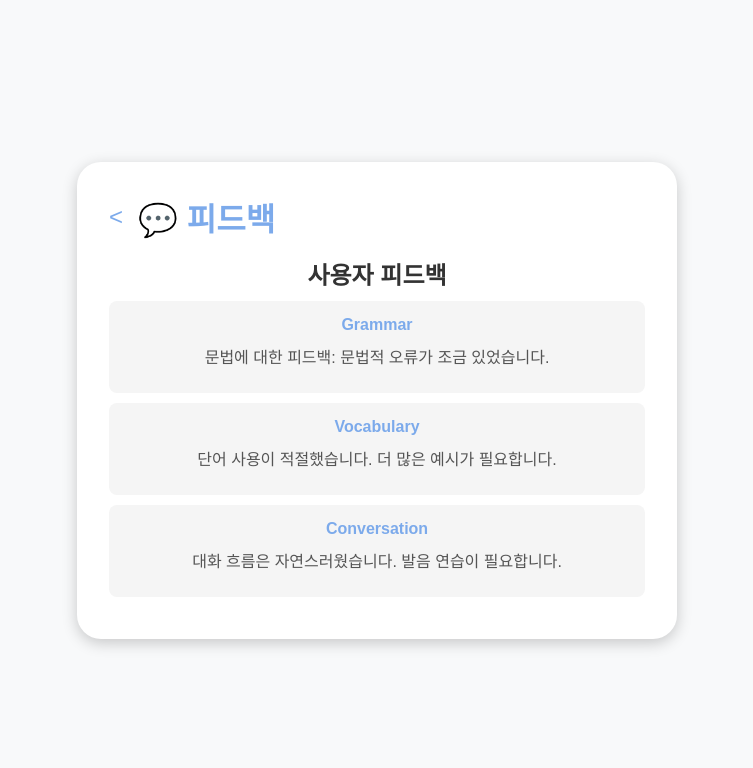
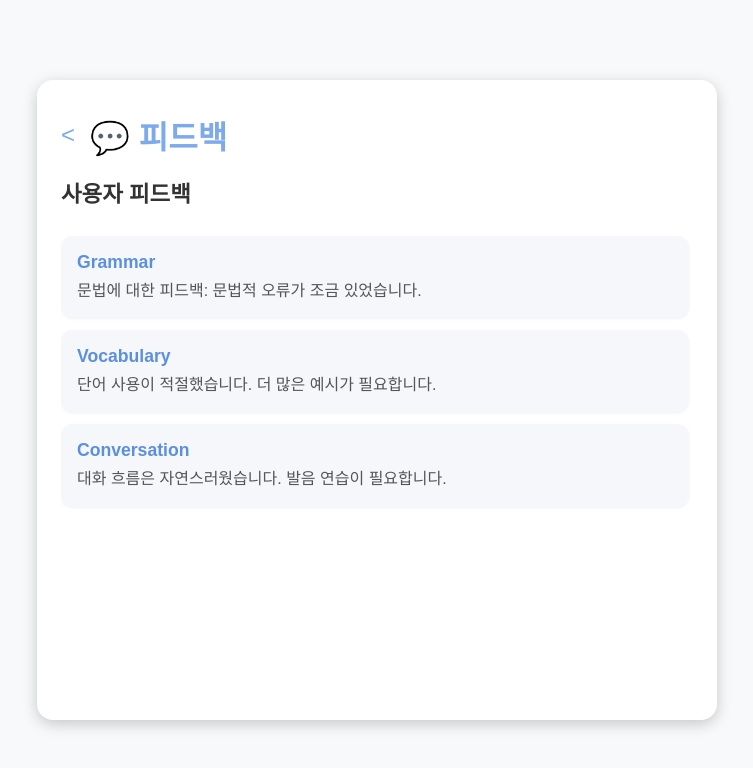
Before and after one commit to nojungsin/eng_learn_chat, a React (Create React App) app in the folder eng_learning/ui/: page /feedback in a window 1280 px wide. Shown: the top 768 px of the page, without its empty margins (263-1016 px from the left). Built offline with nearby package versions, Linux system fonts and the light colour scheme.

Commit message:
Update Feedback.css

```diff
--- a/eng_learning/ui/src/pages/Feedback.css
+++ b/eng_learning/ui/src/pages/Feedback.css
@@ -1,3 +1,4 @@
+/* 컨테이너 */
 .feedback-container {
   display: flex;
   align-items: center;
@@ -7,89 +8,104 @@
   font-family: 'Poppins', sans-serif;
 }
 
+/* 카드: home/chat과 동일 스케일 */
 .feedback-card {
-    background-color: white;
-    padding: 2rem;
-    border-radius: 1.5rem;
-    box-shadow: rgba(0, 0, 0, 0.2) 0px 4px 15px;
-    width: 90%;
-    max-width: 600px;
-    text-align: center;
+  background-color: #fff;
+  width: clamp(320px, 80vw, 680px);
+  height: 80vh;
+  padding: clamp(20px, 3vw, 32px) clamp(16px, 2.6vw, 24px);
+  border-radius: 16px;
+  box-shadow: 0 4px 15px rgba(0,0,0,0.2);
+  box-sizing: border-box;
+
+  display: flex;
+  flex-direction: column;
+  overflow: hidden; /* 내부 스크롤을 위해 */
+  text-align: left;
 }
 
-.feedback-card h2 {
-    font-size: 2rem;
-    color: #7caaeb;
-}
-
-.feedback-card h3 {
-    font-size: 1.5rem;
-    color: #333;
-}
-
-.feedback-list {
-    list-style: none;
-    padding: 0;
-}
-
-.feedback-item {
-    background-color: #f5f5f5;
-    margin: 10px 0;
-    padding: 15px;
-    border-radius: 8px;
-}
-
-.feedback-item h4 {
-    margin: 0;
-    font-weight: bold;
-    color: #7caaeb;
-}
-
-.feedback-item p {
-    margin: 10px 0;
-    color: #555;
-}
-
-.home-button {
-    background-color: #7caaeb;
-    color: white;
-    border: none;
-    border-radius: 10px;
-    padding: 8px 16px;
-    font-size: 1rem;
-    cursor: pointer;
-    margin-bottom: 1rem;
-    float: right;
-}
-
-.home-button:hover {
-    background-color: #6b8fe4;
-}
-
+/* 헤더(뒤로가기 + 제목들) */
 .feedback-header {
   display: flex;
   align-items: center;
   gap: 10px;
-    margin-bottom: 1rem;
+  margin-bottom: clamp(10px, 1.6vw, 16px);
 }
 
 /* 뒤로가기 버튼 */
 .back-button {
   background: none;
   border: none;
-    font-size: 1.5rem;
+  font-size: clamp(1.3rem, 2.2vw, 1.6rem);
   cursor: pointer;
   color: #7caaeb;
   padding: 0;
-    transition: transform 0.2s;
+  transition: transform 0.2s, color .2s;
 }
-
 .back-button:hover {
-    transform: scale(1.2);
+  transform: scale(1.12);
   color: #5d96dc;
 }
 
-/* 기존 홈 버튼 제거해도 무방 */
+/* 제목들 */
+.feedback-card h2 {
+  font-size: clamp(1.4rem, 3vw, 2rem);
+  color: #7caaeb;
+  margin: 0;
+}
+.feedback-card h3 {
+  font-size: clamp(1.1rem, 2.2vw, 1.4rem);
+  color: #333;
+  margin: 2px 0 0;
+}
+
+/* 리스트 래퍼: 길어지면 스크롤 */
+.feedback-list {
+  list-style: none;
+  padding: 0;
+  margin: clamp(10px, 1.6vw, 16px) 0 0;
+  flex: 1 1 auto;
+  overflow-y: auto;
+  padding-right: 4px; /* 스크롤 여백 */
+  scroll-behavior: smooth;
+}
+
+/* 항목 */
+.feedback-item {
+  background-color: #f5f7fb;
+  margin: clamp(8px, 1.2vw, 12px) 0;
+  padding: clamp(12px, 2.2vw, 16px);
+  border-radius: 12px;
+  box-shadow: 0 1px 3px rgba(0,0,0,.06);
+}
+.feedback-item h4 {
+  margin: 0 0 6px;
+  font-weight: 700;
+  color: #5b8fe0;
+  font-size: clamp(1rem, 2.2vw, 1.1rem);
+}
+.feedback-item p {
+  margin: 0;
+  color: #555;
+  font-size: clamp(0.95rem, 2vw, 1rem);
+  line-height: 1.45;
+}
+
+/* 홈 버튼: 필요 시 On/Off */
 .home-button {
-    display: none;
+  display: none; /* 기본 숨김 (상단 back 사용) */
+  background-color: #7caaeb;
+  color: #fff;
+  border: none;
+  border-radius: 10px;
+  padding: 8px 16px;
+  font-size: 1rem;
+  cursor: pointer;
+  margin-left: auto;
 }
+.home-button:hover { background-color: #6b8fe4; }
+
+/* 초소형 화면 보정 */
+@media (max-width: 480px) {
+  .feedback-card { width: min(96vw, 540px); }
+}
```
Lines whose indentation alone changed are shown as unchanged.
